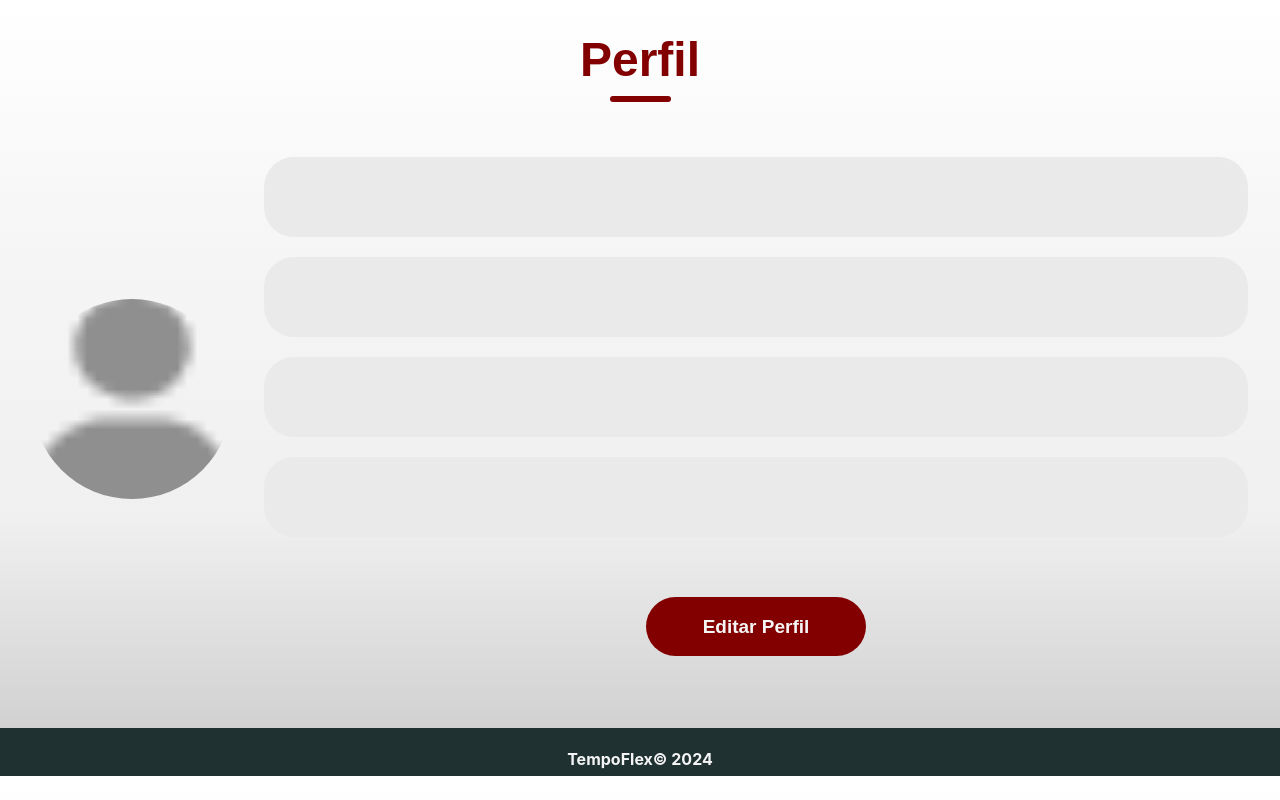
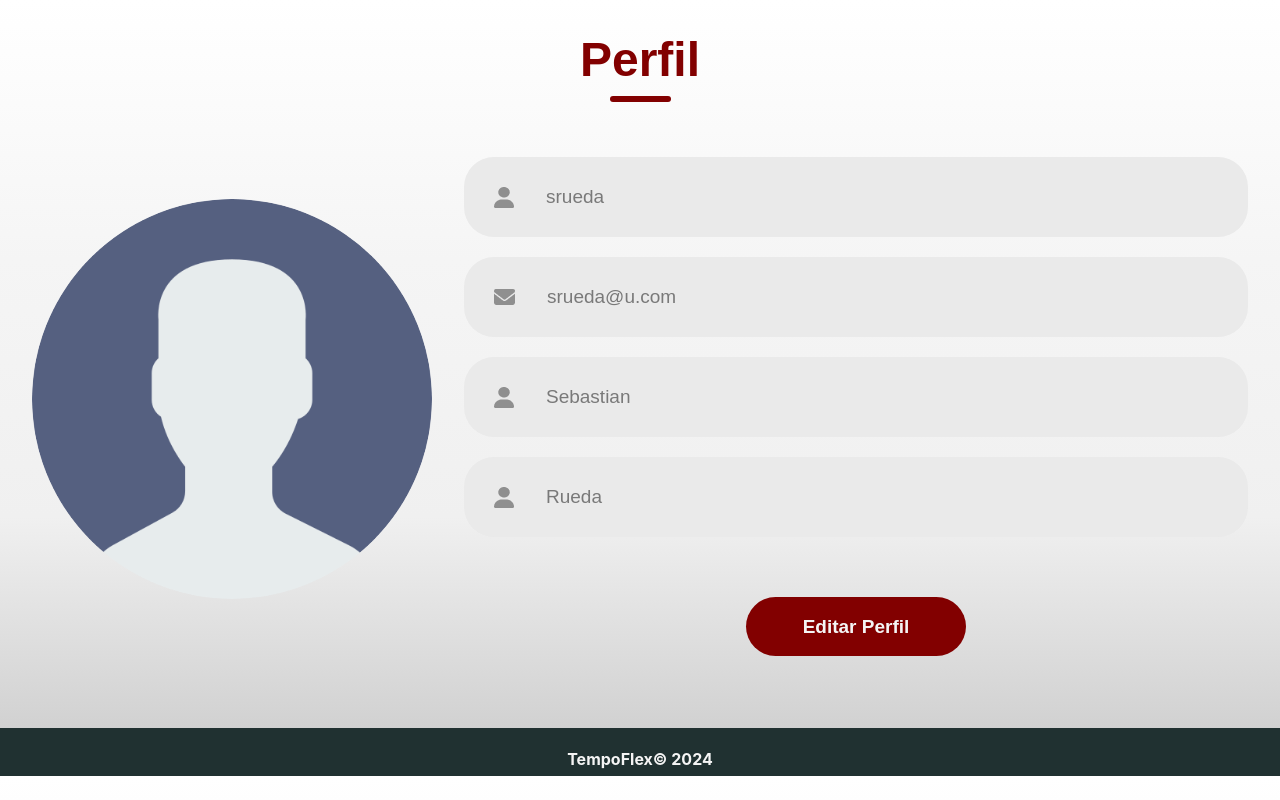
Before and after one commit to GarcesMJM/TempoFlex, a React (Create React App) app in the folder frontend/: page /Profile in a window 1280 px wide. Built offline with nearby package versions, Linux system fonts and the light colour scheme.

Commit message:
Cambios en la funcionalidad

```diff
--- a/frontend/src/css/Profile.css
+++ b/frontend/src/css/Profile.css
@@ -9,8 +9,8 @@
 }
 
 .profile-picture {
-    width: 200px;
-    height: 200px;
+    width: 400px;
+    height: 400px;
     border-radius: 50%;
     overflow: hidden;
     margin-right: 2rem;
@@ -82,3 +82,25 @@
     border: solid 1px red;
     font-family: "Righteous", sans-serif;
   }
+
+  .input img{
+    margin: 0px 30px;
+  }
+
+.input{
+    position: relative;
+    display: flex;
+    align-items: center;
+    margin: auto;
+    width: 100%;
+    height: 80px;
+    background: #eaeaea;
+    border-radius: 30px;
+  }
+  .inputs{
+    margin-top: 55px;
+    display: flex;
+    flex-direction: column;
+    gap: 20px;
+    align-items: center;
+  }
--- a/frontend/src/views/Profile.jsx
+++ b/frontend/src/views/Profile.jsx
@@ -3,23 +3,37 @@ import { Link, useNavigate } from "react-router-dom";
 import Swal from "sweetalert2";
 import '../css/Profile.css';
 import user_icon from "../assets/person.png";
+import email_icon from "../assets/email.png";
+import perfil from "../assets/perfil.png";
 
 const Profile = () => {
 
   const[editing, setEditing] = useState(false);
-  const[username, setUsername] = useState("");
-  const[email, setEmail] = useState("");
-  const[nombre, setNombre] = useState("");
-  const[apellido, setApellido] = useState("");
+  const[username, setUsername] = useState("srueda");
+  const[email, setEmail] = useState("srueda@u.com");
+  const[nombre, setNombre] = useState("Sebastian");
+  const[apellido, setApellido] = useState("Rueda");
   const[action, setAction] = useState("Editar Perfil");
 
 
   const handleEditChange = () => {
     setEditing(true);
+    setUsername("");
+    setEmail("");
+    setNombre("");
+    setApellido("");
   }
 
-  const handleGuardarChange = () => {
+  const handleGuardarChange = (e) => {
     setEditing(false);
+
+    // if(username || email || nombre || apellido == "")
+    //   {
+    //     setUsername("srueda");
+    //     setEmail("srueda@u.com");
+    //     setNombre("Sebastian");
+    //     setApellido("Rueda");
+    //   }
   }
   const handleUsernameChange = (e) => {
     setUsername(e.target.value);
@@ -46,13 +60,14 @@ const Profile = () => {
               <div className="underline"></div>
       </div>
       <div className="profile-picture">
-        <img src={user_icon}/>
+        <img src={perfil}/>
         </div>
         <form className="profile-info">
           <div className="inputs">
             {editing ? (
               <>
               <div className="input">
+                <img src={user_icon} alt="" />
                 <input
                   type="text"
                   className='texto'
@@ -63,6 +78,7 @@ const Profile = () => {
               </div>
 
               <div className="input">
+                <img src={email_icon} alt="" />
                 <input
                   type="email"
                   className='texto'
@@ -74,6 +90,7 @@ const Profile = () => {
               </div>
 
               <div className="input">
+                <img src={user_icon} alt="" />
                 <input
                   type="text"
                   className='texto'
@@ -84,6 +101,7 @@ const Profile = () => {
 
             </div>
             <div className="input">
+            <img src={user_icon} alt="" />
                 <input
                   type="text"
                   className='texto'
@@ -103,6 +121,7 @@ const Profile = () => {
             (
               <>
               <div className="input">
+                <img src={user_icon} alt="" />
                 <input
                   type="text"
                   className='texto'
@@ -113,6 +132,7 @@ const Profile = () => {
               </div>
 
               <div className="input">
+                <img src={email_icon} alt="" />
                 <input
                   type="email"
                   className='texto'
@@ -124,6 +144,7 @@ const Profile = () => {
               </div>
 
               <div className="input">
+                <img src={user_icon} alt="" />
                 <input
                   type="text"
                   className='texto'
@@ -134,6 +155,7 @@ const Profile = () => {
 
             </div>
             <div className="input">
+              <img src={user_icon} alt="" />
                 <input
                   type="text"
                   className='texto'
```
Also changed, not shown: frontend/src/assets/perfil.png (added).
